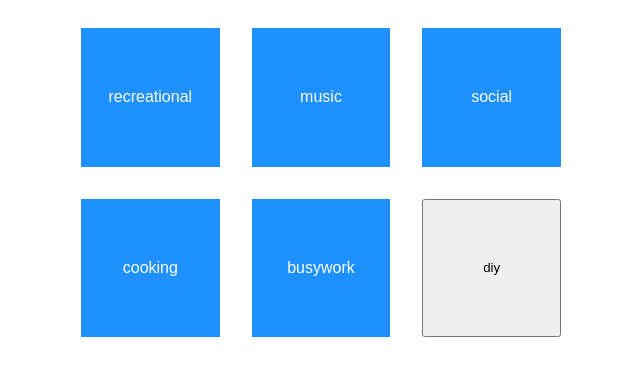
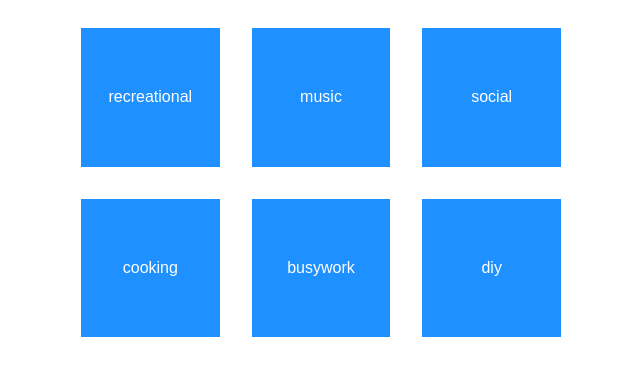
Before and after one commit to RaspPywriter/Boredom_Project, a Flask app: page /type in a window 1280 px wide. Shown: the part 235-611 px from the top of the page, without its empty margins (319-959 px from the left). Run offline with Flask 2, Linux system fonts and the light colour scheme.

Commit message:
Update type.html

```diff
--- a/Boredom_Project/templates/type.html
+++ b/Boredom_Project/templates/type.html
@@ -24,7 +24,7 @@
 <input class="btn" type = "button" onclick="find_activity_types(value)" value="social"/>
 <input class="btn" type = "button" onclick="find_activity_types(value)" value="cooking"/>
 <input class="btn" type = "button" onclick="find_activity_types(value)" value="busywork"/>
-<input class="button" type = "button" onclick="find_activity_types(value)" value="diy"/>
+<input class="btn" type = "button" onclick="find_activity_types(value)" value="diy"/>
 </div>
 <div class=padding></div>
 
```
